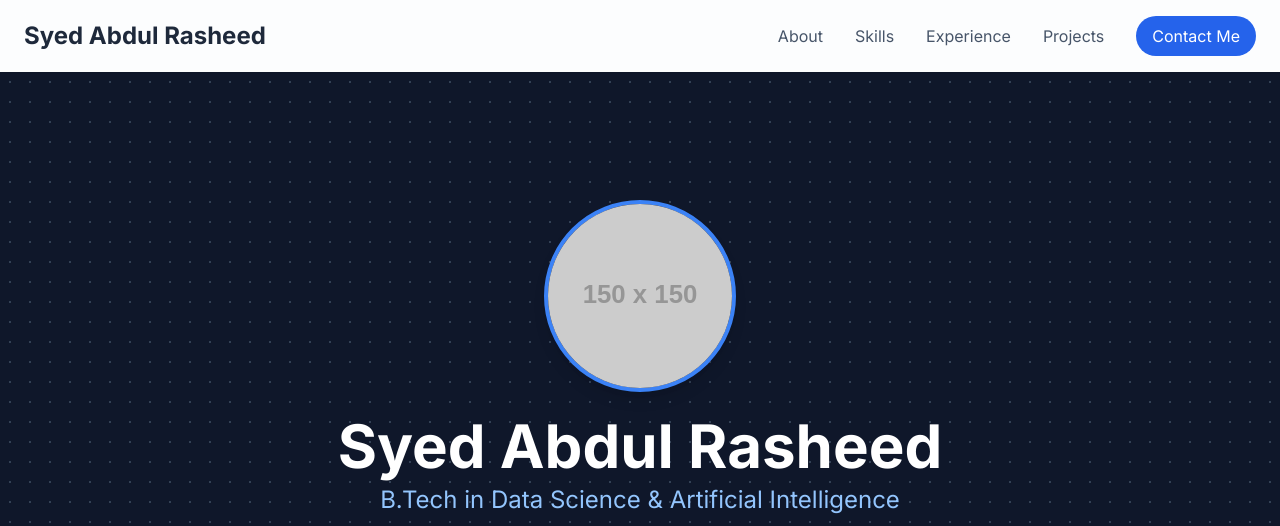
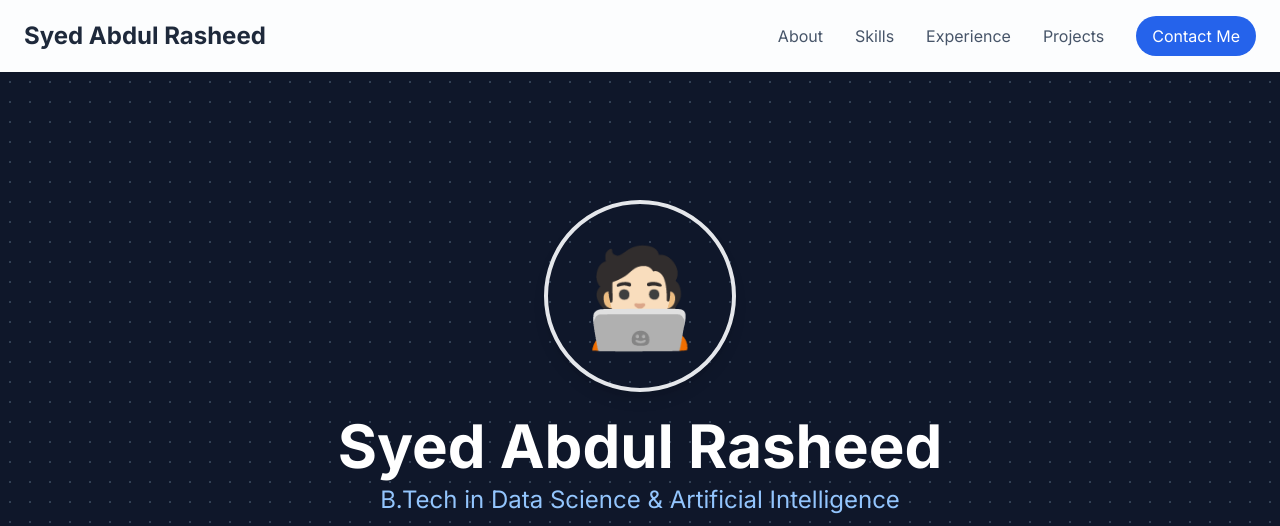
Before and after one commit to SyedRasheed2025/SyedRasheed2025.io, a plain HTML site: page index.html in a window 1280 px wide. Shown: the top 526 px of the page. Drawn offline with nearby package versions, Linux system fonts and the light colour scheme; placeholder pictures from the web are drawn by us.

Commit message:
Update index.html

```diff
--- a/index.html
+++ b/index.html
@@ -70,7 +70,9 @@
         <!-- Hero Section -->
         <section id="home" class="hero-bg text-white py-20 md:py-32">
             <div class="container mx-auto px-6 text-center">
-                <img src="https://placehold.co/150x150/ffffff/3b82f6?text=SR" alt="Syed Abdul Rasheed" class="w-36 h-36 md:w-48 md:h-48 rounded-full mx-auto mb-6 border-4 border-blue-500 shadow-lg">
+                <div class="w-36 h-36 md:w-48 md:h-48 rounded-full mx-auto mb-6 border-4 border-black-500 shadow-lg bg-white-500 flex items-center justify-center">
+                    <span class="text-6xl md:text-8xl">🧑🏻‍💻</span>
+                  </div>
                 <h1 class="text-4xl md:text-6xl font-bold mb-2">Syed Abdul Rasheed</h1>
                 <p class="text-xl md:text-2xl text-blue-300 mb-8">B.Tech in Data Science & Artificial Intelligence</p>
                 <div class="flex justify-center space-x-6 text-3xl">
```
